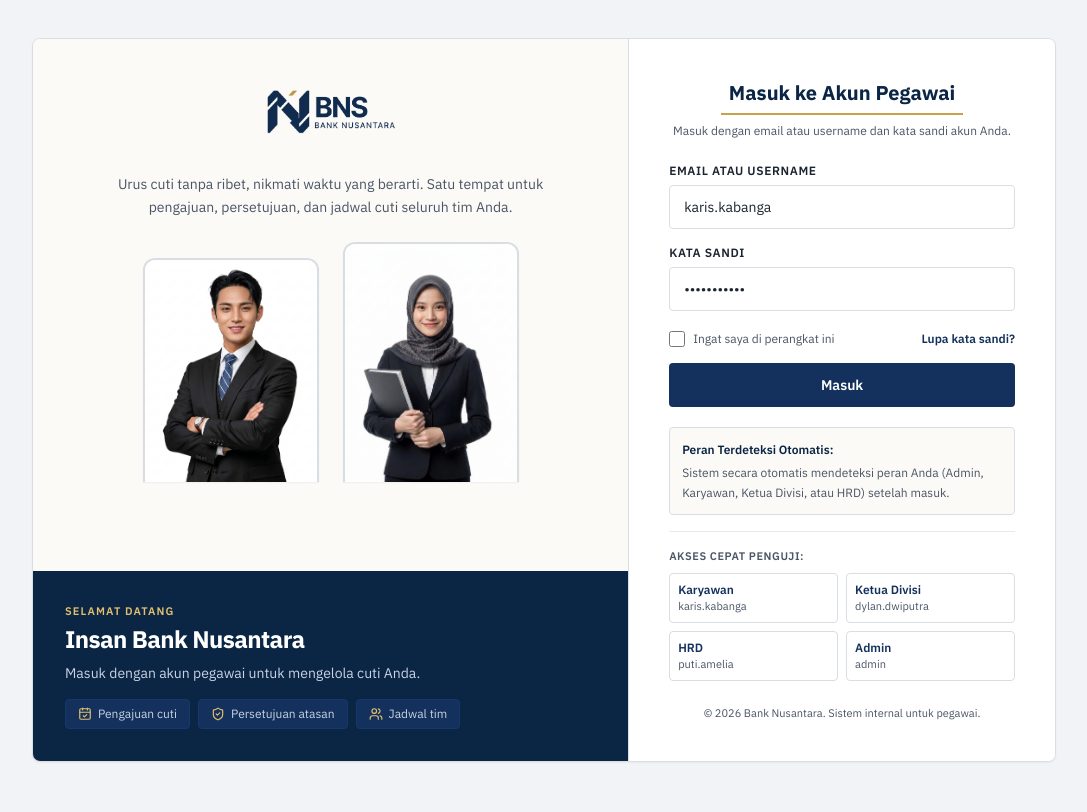
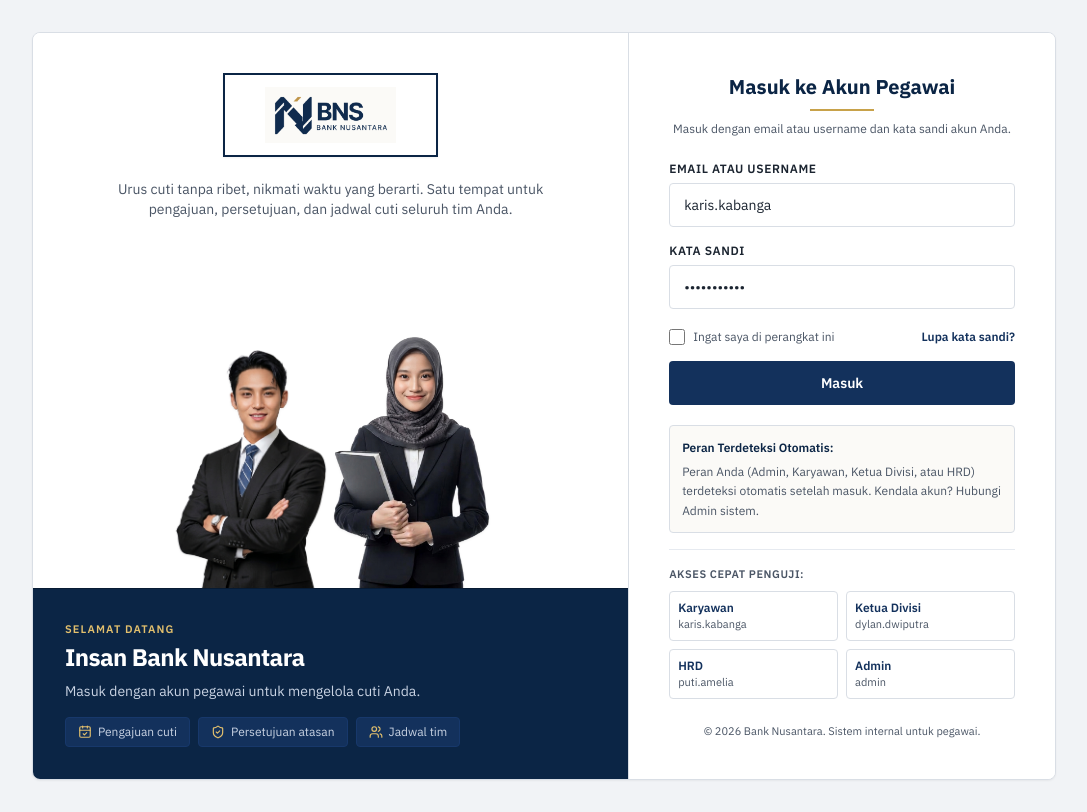
Before and after one commit to putiamelia/FINAL-WEB-2026_SISTEM-MANAJEMEN-KARYAWAN-CUTI, a Next.js app: page / in a window 1280 px wide. Shown: the whole page, without its empty margins (96-1183 px from the left). Built offline with nearby package versions, Linux system fonts and the light colour scheme.

Commit message:
style(login): match left hero branding exactly with Claude mockup and transparent cutouts

```diff
--- a/app/page.jsx
+++ b/app/page.jsx
@@ -60,41 +60,44 @@ export default function LoginPage() {
     <main className="min-h-screen bg-[#F1F3F6] flex items-center justify-center p-4 sm:p-6 lg:p-8">
       <div className="w-full max-w-5xl bg-white rounded-lg shadow-sm border border-[#D9DEE5] overflow-hidden grid grid-cols-1 lg:grid-cols-12 min-h-[640px]">
         {/* Kolom Kiri: Branding & Visual BNS Bank Nusantara */}
-        <div className="lg:col-span-7 flex flex-col justify-between bg-[#FBFAF7] border-b lg:border-b-0 lg:border-r border-[#D9DEE5]">
+        <div className="lg:col-span-7 flex flex-col justify-between bg-white border-b lg:border-b-0 lg:border-r border-[#D9DEE5]">
           {/* Bagian Atas: Logo & Tagline */}
-          <div className="p-8 pb-4 text-center">
-            <div className="inline-block p-2 mb-4">
+          <div className="pt-8 sm:pt-10 px-6 sm:px-8 pb-0 text-center flex-1 flex flex-col justify-between">
+            <div>
+              {/* Logo BNS dalam bingkai navy seperti mockup */}
+              <div className="inline-block border-2 border-[#0B2545] p-3 px-8 sm:px-10 mb-4 bg-white shadow-sm">
                 <img
                   src="/assets/logo-bns.png"
                   alt="Bank Nusantara Logo"
-                className="h-14 sm:h-16 w-auto mx-auto object-contain"
+                  className="h-12 sm:h-14 w-auto mx-auto object-contain"
                 />
               </div>
-            <p className="text-sm text-[#4A5565] max-w-md mx-auto leading-relaxed">
+              <p className="text-xs sm:text-sm text-[#4A5565] max-w-sm sm:max-w-md mx-auto leading-relaxed">
                 Urus cuti tanpa ribet, nikmati waktu yang berarti. Satu tempat untuk pengajuan, persetujuan, dan jadwal cuti seluruh tim Anda.
               </p>
+            </div>
 
-            {/* Foto Karyawan BNS */}
-            <div className="mt-6 flex items-end justify-center gap-6 px-4">
-              <div className="w-36 sm:w-44 h-48 sm:h-56 relative rounded-t-xl overflow-hidden shadow-sm border-t-2 border-x-2 border-[#D9DEE5] bg-white">
+            {/* Foto Karyawan BNS: Wanita di kiri, Pria di kanan, menyatu langsung dengan latar tanpa kotak pembatas */}
+            <div className="mt-6 flex items-end justify-center -space-x-3 sm:-space-x-4 px-4 overflow-hidden pt-2">
+              <div className="w-36 sm:w-44 h-52 sm:h-60 relative z-10 flex items-end">
                 <img
                   src="/assets/foto-karyawati.png"
                   alt="Karyawati Bank Nusantara"
-                  className="w-full h-full object-cover object-top"
+                  className="w-full h-full object-contain object-bottom drop-shadow-sm"
                 />
               </div>
-              <div className="w-36 sm:w-44 h-52 sm:h-60 relative rounded-t-xl overflow-hidden shadow-sm border-t-2 border-x-2 border-[#D9DEE5] bg-white">
+              <div className="w-36 sm:w-44 h-56 sm:h-64 relative z-0 flex items-end">
                 <img
                   src="/assets/foto-karyawan.png"
                   alt="Karyawan Bank Nusantara"
-                  className="w-full h-full object-cover object-top"
+                  className="w-full h-full object-contain object-bottom drop-shadow-sm"
                 />
               </div>
             </div>
           </div>
 
           {/* Bagian Bawah: Navy Banner Selamat Datang */}
-          <div className="bg-[#0B2545] p-6 sm:p-8 text-white">
+          <div className="bg-[#0B2545] p-6 sm:p-8 text-white border-t border-[#081B33]">
             <div className="text-[11px] font-semibold text-[#E3C06D] tracking-widest uppercase mb-1">
               Selamat Datang
             </div>
@@ -127,10 +130,11 @@ export default function LoginPage() {
         <div className="lg:col-span-5 p-6 sm:p-8 lg:p-10 flex flex-col justify-between bg-white">
           <div>
             <div className="text-center mb-6">
-              <h2 className="text-xl font-bold text-[#0B2545] inline-block border-b-2 border-[#C8A24A] pb-1.5 px-2">
+              <h2 className="text-xl font-bold text-[#0B2545]">
                 Masuk ke Akun Pegawai
               </h2>
-              <p className="text-xs text-[#4A5565] mt-2">
+              <div className="w-16 h-0.5 bg-[#C8A24A] mx-auto mt-2 mb-2.5"></div>
+              <p className="text-xs text-[#4A5565]">
                 Masuk dengan email atau username dan kata sandi akun Anda.
               </p>
             </div>
@@ -211,7 +215,7 @@ export default function LoginPage() {
             <div className="mt-5 p-3 rounded bg-[#FBFAF7] border border-[#D9DEE5] text-xs text-[#4A5565] leading-relaxed">
               <p className="font-semibold text-[#0B2545] mb-1">Peran Terdeteksi Otomatis:</p>
               <p>
-                Sistem secara otomatis mendeteksi peran Anda (Admin, Karyawan, Ketua Divisi, atau HRD) setelah masuk.
+                Peran Anda (Admin, Karyawan, Ketua Divisi, atau HRD) terdeteksi otomatis setelah masuk. Kendala akun? Hubungi Admin sistem.
               </p>
             </div>
 
```
Also changed, not shown: public/assets/foto-karyawan.png, public/assets/foto-karyawati.png. Lines whose indentation alone changed are shown as unchanged.
